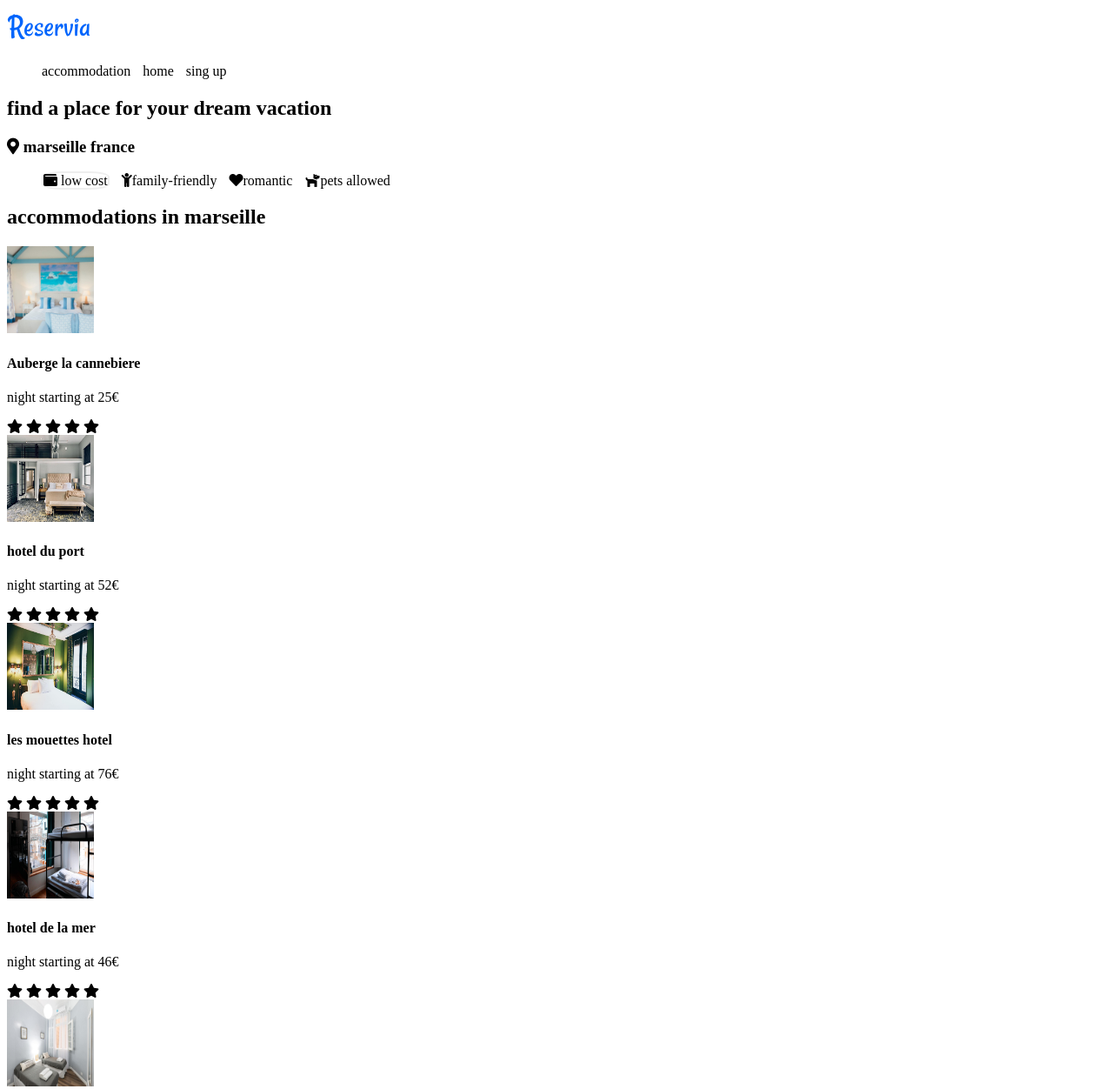
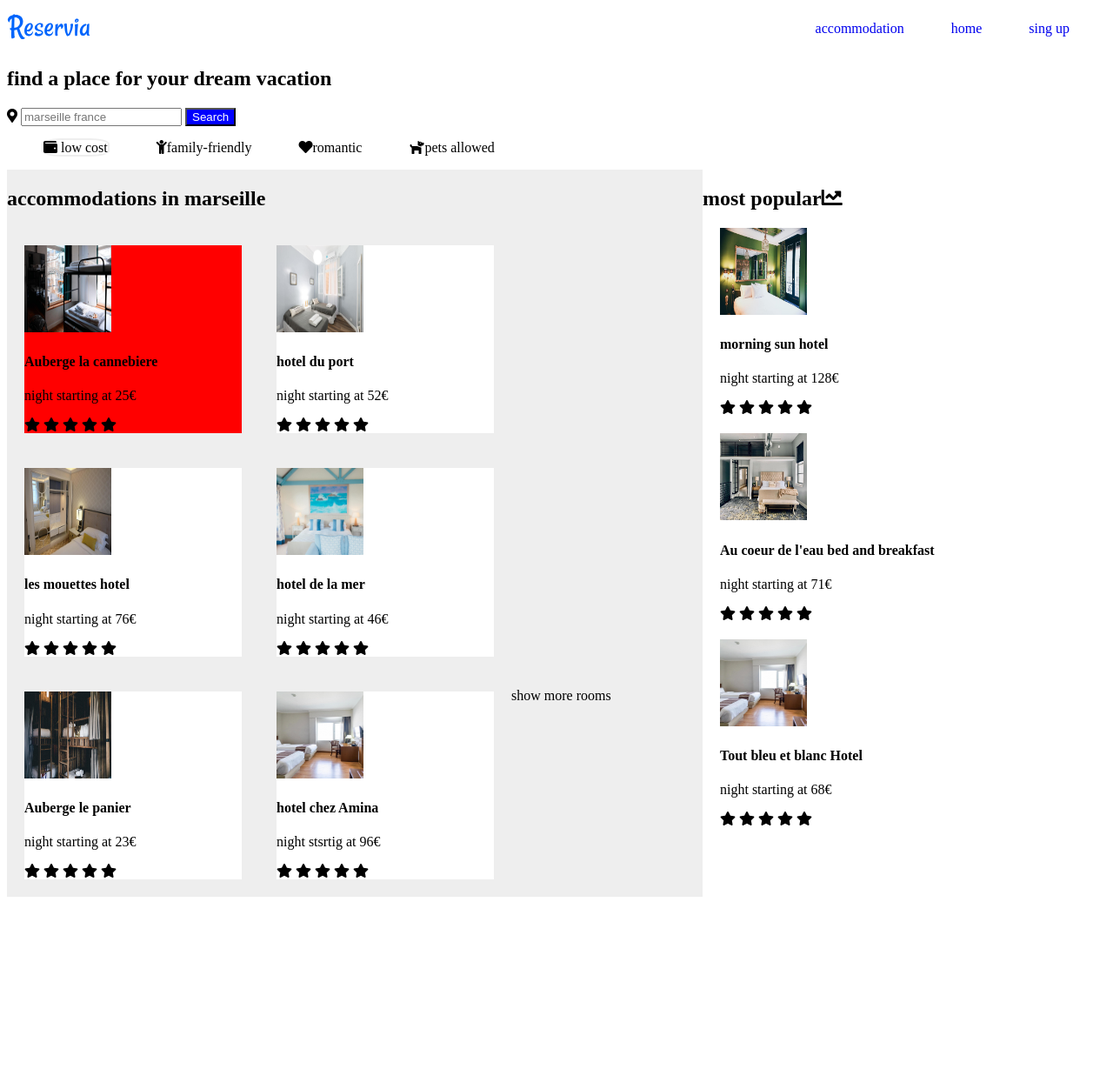
Before and after one commit to Hernan1210/my-first-real-life-proyect, a plain HTML site: page index.html in a window 1280 px wide. Shown: the top 1252 px of the page at 87% size. After the commit the page ends 1039 px from the top, so only its background shows below. Drawn offline with Linux system fonts and the light colour scheme.

Commit message:
first css start

```diff
--- a/index.html
+++ b/index.html
@@ -10,17 +10,27 @@
 
 <body>
     <section class="header">
-    <img src="/images/logo/Reservia.svg" alt="">
-        <ul>
-            <li class="menu">accommodation</li>
-            <li>home</li>
-            <li>sing up</li>
-        </ul>
+        <div class="logo">
+            <img src="/images/logo/Reservia.svg" alt="">
+        </div>
+        <div class="menuNav">
+            <ul>
+                <li class="menu"><a href="#">accommodation</a></li>
+                <li><a href="#">home</a></li>
+                <li><a href="#">sing up</a></li>
+            </ul>
+        </div>
+
+
     </section>
 
         <section class="filter">
             <h2>find a place for your dream vacation</h2>
-            <h3> <i class="fas fa-map-marker-alt"></i> marseille france</h3>
+
+                <div>
+                    <span><i class="fa fa-map-marker-alt"></i></span> <input placeholder="marseille france" /> <button class="btnSearch">Search</button>
+                </div>
+
             <ul>
                 <li class="exp"> <i class="fas fa-wallet"></i> low cost</li>
                 <li> <i class="fas fa-child"></i>family-friendly</li>
@@ -37,8 +47,8 @@
                 accommodations in marseille
             </h2>
             <div class="room-list">
-                    <div class="room">
-                        <img src="./images/hebergements/3_medium/annie-spratt-Eg1qcIitAuA-unsplash.jpg" alt="">
+                    <div class="room test">
+                        <img src="./images/hebergements/3_medium/marcus-loke-WQJvWU_HZFo-unsplash.jpg" alt="">
                         <h4>Auberge la cannebiere</h4>
                         <p>night starting at 25€</p>
                         <div class="fas fa-star"></div>
@@ -48,7 +58,7 @@
                         <div class="fas fa-star"></div>
                     </div>
                     <div class="room">
-                        <img src="./images/hebergements/3_medium/aw-creative-VGs8z60yT2c-unsplash.jpg" alt="">
+                        <img src="./images/hebergements/3_medium/fred-kleber-gTbaxaVLvsg-unsplash.jpg" alt="">
                         <h4>hotel du port</h4>
                         <p>night starting at 52€</p>
                         <div class="fas fa-star"></div>
@@ -58,7 +68,7 @@
                         <div class="fas fa-star"></div>
                     </div>
                     <div class="room">
-                        <img src="./images/hebergements/3_medium/emile-guillemot-Bj_rcSC5XfE-unsplash.jpg" alt="">
+                        <img src="./images/hebergements/3_medium/reisetopia-B8WIgxA_PFU-unsplash.jpg" alt="">
                         <h4>les mouettes hotel</h4>
                         <p>night starting at 76€</p>
                         <div class="fas fa-star"></div>
@@ -68,7 +78,7 @@
                         <div class="fas fa-star"></div>
                     </div>
                      <div class="room">
-                        <img src="./images/hebergements/3_medium/marcus-loke-WQJvWU_HZFo-unsplash.jpg" alt="">
+                        <img src="./images/hebergements/3_medium/annie-spratt-Eg1qcIitAuA-unsplash.jpg">
                         <h4>hotel de la mer</h4>
                         <p>night starting at 46€</p>
                         <div class="fas fa-star"></div>
@@ -78,7 +88,7 @@
                         <div class="fas fa-star"></div>
                     </div>
                     <div class="room">
-                        <img src="./images/hebergements/3_medium/fred-kleber-gTbaxaVLvsg-unsplash.jpg" alt="">
+                        <img src="./images/hebergements/3_medium/nicate-lee-kT-ZyaiwBe0-unsplash.jpg" alt="">
                         <h4>Auberge le panier</h4>
                         <p>night starting at 23€</p>
                         <div class="fas fa-star"></div>
@@ -88,9 +98,9 @@
                         <div class="fas fa-star"></div>
                     </div>
             <div class="room ">
-                <img src="./images/hebergements/3_medium/fred-kleber-gTbaxaVLvsg-unsplash.jpg" alt="">
+                <img src="./images/hebergements/3_medium/febrian-zakaria-M6S1WvfW68A-unsplash.jpg" alt="">
             <h4>hotel chez Amina</h4>
-            <p>night stsrtig 96€</p>
+            <p>night stsrtig at 96€</p>
             <div class="fas fa-star"></div>
             <div class="fas fa-star"></div>
             <div class="fas fa-star"></div>
@@ -100,9 +110,42 @@
 
                      <p> show more rooms</p>
             </div>
-        <div class="popular">
-            <h3>Most Popular</h3>
         </div>
+        <div class="mostpopular">
+            <h2>most popular<i class="fas fa-chart-line"></i></h2>
+                    <div class="room">
+
+            <img src="./images/hebergements/3_medium/emile-guillemot-Bj_rcSC5XfE-unsplash.jpg" alt="">
+            <h4>morning sun hotel</h4>
+            <p>night starting at 128€</p>
+        <div class="fas fa-star"></div>
+        <div class="fas fa-star"></div>
+        <div class="fas fa-star"></div>
+        <div class="fas fa-star"></div>
+        <div class="fas fa-star"></div>
+        </div>
+        <div class="room">
+            <img src="./images/hebergements/3_medium/aw-creative-VGs8z60yT2c-unsplash.jpg" alt="">
+            <h4>Au coeur de l'eau bed and breakfast</h4>
+            <p>night starting at 71€</p>
+            <div class="fas fa-star"></div>
+            <div class="fas fa-star"></div>
+            <div class="fas fa-star"></div>
+            <div class="fas fa-star"></div>
+            <div class="fas fa-star"></div>
+        </div>
+        <div class="room">
+            <img src="./images/hebergements/3_medium/febrian-zakaria-M6S1WvfW68A-unsplash.jpg" alt="">
+            <h4>Tout bleu et blanc Hotel</h4>
+            <p>night starting at 68€</p>
+            <div class="fas fa-star"></div>
+            <div class="fas fa-star"></div>
+            <div class="fas fa-star"></div>
+            <div class="fas fa-star"></div>
+            <div class="fas fa-star"></div>
+        </div>
+        </div>
+
         </section>
 
         <section class="activities">
--- a/style.css
+++ b/style.css
@@ -1,10 +1,13 @@
-li {
-    display: inline;
-    margin-right: 10px;
+a {
+    text-decoration: none;
 }
 .menu{
     display: inline;
-    margin-right: 10px;
+    margin-right: 50px;
+}
+li {
+    display: inline;
+    margin-right: 50px;
 }
 .room >img {
     width: 100px;
@@ -21,3 +24,36 @@ li {
 .exp b {
     color: chartreuse;
 }
+
+
+.header ,.accomadation {
+    display: flex;
+}
+.header .menuNav{
+    align-items: flex-end;
+}
+.menuNav{
+    position: absolute;
+    right: 0;
+}
+.btnSearch{
+    color: #fff;
+    background-color: blue;
+}
+.rooms{
+    width : 800px;
+    background-color: #eee;
+}
+.room-list{
+    display: flex;
+    flex-wrap: wrap ;
+}
+.room{
+    background-color: #fff;
+    width:250px;
+    height: auto;
+    margin: 20px;
+}
+.test{
+   background-color: red;
+}
```
